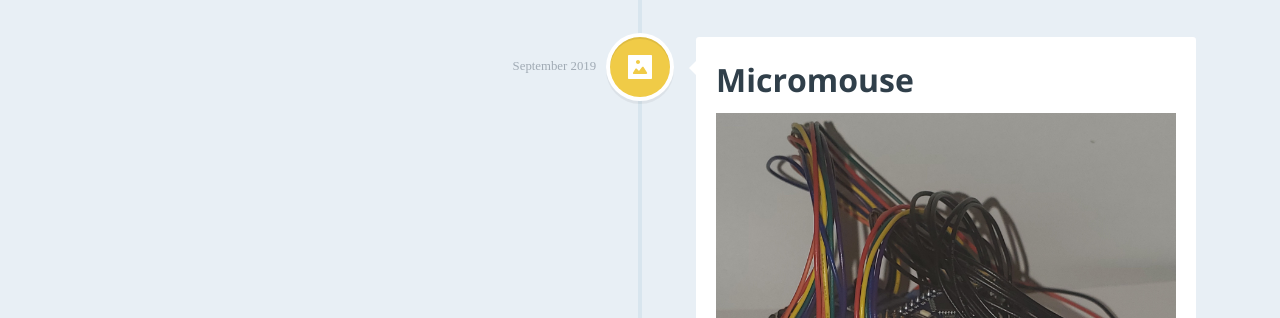
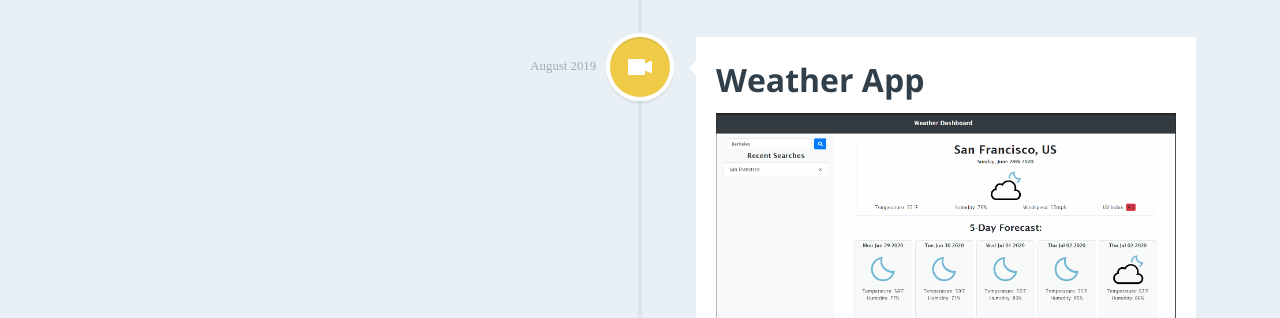
Before and after one commit to eddyangang/portfolio-2025, a React (Create React App) app: page / in a window 1280 px wide. Shown: the part 2482-2800 px from the top of the page. Built offline with nearby package versions, Linux system fonts and the light colour scheme; a web font is replaced by a local one.

Commit message:
updated timeline

```diff
--- a/public/css/style.scss
+++ b/public/css/style.scss
@@ -11,10 +11,10 @@
     // colors
     @include defineColorHSL(--cd-color-1, 206, 21%, 24%); // Navy
     @include defineColorHSL(--cd-color-2, 205, 38%, 89%); // Blue
-  @include defineColorHSL(--cd-color-3, 207, 10%, 55%); // Grey
+    @include defineColorHSL(--cd-color-3, 0, 10%, 55%); // Grey
     @include defineColorHSL(--cd-color-4, 111, 51%, 60%); // Green
     @include defineColorHSL(--cd-color-5, 356, 53%, 49%); // Red
-  @include defineColorHSL(--cd-color-6, 47, 85%, 61%);  // Yellow
+    @include defineColorHSL(--cd-color-6, 47, 85%, 61%); // Yellow
 
     // header
     --cd-header-height: 200px;
@@ -24,10 +24,10 @@
     --font-secondary: 'Open Sans', sans-serif;
 }
 
-@supports(--css: variables) {
+@supports (--css: variables) {
     :root {
         @include breakpoint(md) {
-      --cd-header-height:  300px;
+            --cd-header-height: 300px;
         }
     }
 }
@@ -61,7 +61,8 @@
     position: relative;
     padding: var(--space-md) 0;
 
-  &::before { // this is the timeline vertical line
+    &::before {
+        // this is the timeline vertical line
         content: '';
         position: absolute;
         top: 0;
@@ -76,7 +77,6 @@
             left: 50%;
             transform: translateX(-50%);
         }
-
     }
 }
 
@@ -105,7 +105,8 @@
     width: 40px;
     height: 40px;
     border-radius: 50%;
-  box-shadow: 0 0 0 4px var(--color-white), inset 0 2px 0 rgba(#000, 0.08), 0 3px 0 4px rgba(#000, 0.05);
+    box-shadow: 0 0 0 4px var(--color-white), inset 0 2px 0 rgba(#000, 0.08),
+        0 3px 0 4px rgba(#000, 0.05);
 
     img {
         width: 24px;
@@ -146,7 +147,8 @@
     padding: var(--space-md);
     box-shadow: 0 3px 0 var(--cd-color-2);
 
-  &::before { // triangle next to content block
+    &::before {
+        // triangle next to content block
         content: '';
         position: absolute;
         top: 16px;
@@ -166,11 +168,13 @@
         font-size: 0.8em;
         --line-height-multiplier: 1.2;
 
-    &::before { // triangle
+        &::before {
+            // triangle
             top: 24px;
         }
 
-    .cd-timeline__block:nth-child(odd) &::before { // change triangle direction
+        .cd-timeline__block:nth-child(odd) &::before {
+            // change triangle direction
             right: auto;
             left: 100%;
             @include triangle(right, 7px, var(--color-white));
@@ -195,8 +199,10 @@
     }
 }
 
-@include breakpoint(md) { // animations
-  .cd-timeline__img--hidden, .cd-timeline__content--hidden {
+@include breakpoint(md) {
+    // animations
+    .cd-timeline__img--hidden,
+    .cd-timeline__content--hidden {
         visibility: hidden;
     }
 
@@ -212,7 +218,6 @@
         animation-name: cd-bounce-2-inverse;
     }
 }
-
 
 @keyframes cd-bounce-1 {
     0% {
--- a/src/components/AboutMe/style.css
+++ b/src/components/AboutMe/style.css
@@ -3,6 +3,9 @@
     overflow: hidden;
     width: 20rem;
     height: 20rem;
+    border-radius: 100%;
+    border-style: solid;
+    border-width: 5px;
 }
 
 #slide {
--- a/src/components/Timeline/index.js
+++ b/src/components/Timeline/index.js
@@ -33,17 +33,18 @@ export default function Timeline() {
             date: '2019-09-01 07:00:00',
         },
         {
-            title: 'Micromouse',
+            title: 'Weather App',
             summary:
-                'Designed and built a micromouse vehicle. Programmed  PID controllers on an arduino nano to allow the vehicle to adjust for deviations when cruising straight or turning. Used a PID controller to allow the vehicle to follow a wall. Used Flood-fill algorithm to find best path within a maze.',
-            image_path: './img/mouse2.jpg',
-            image_icon: './img/cd-icon-picture.svg',
-            github_url: '',
-            deployed_url: '',
-            date: '2019-09-01 07:00:00',
+                'A mobile responsive weather application allowing users to search for cities and obtain weather forecast using three different HTTP request from OpenWeatherMap API.',
+            image_path: './img/weatherApp.gif',
+            image_icon: './img/cd-icon-movie.svg',
+            github_url: 'https://github.com/eddyangang/weather-station',
+            deployed_url: 'https://eddyangang.github.io/weather-station/',
+            date: '2019-08-01 07:00:00',
             createdAt: '2020-08-05 09:34:04',
             updatedAt: '2020-08-05 09:34:04',
         },
+
         {
             title: 'Crazyflie 2.0 Drone',
             summary:
@@ -57,6 +58,18 @@ export default function Timeline() {
             updatedAt: '2020-08-05 09:34:04',
         },
         {
+            title: 'Micromouse',
+            summary:
+                'Designed and built a micromouse vehicle. Programmed  PID controllers on an arduino nano to allow the vehicle to adjust for deviations when cruising straight or turning. Used a PID controller to allow the vehicle to follow a wall. Used Flood-fill algorithm to find best path within a maze.',
+            image_path: './img/mouse2.jpg',
+            image_icon: './img/cd-icon-picture.svg',
+            github_url: '',
+            deployed_url: '',
+            date: '2019-09-01 07:00:00',
+            createdAt: '2020-08-05 09:34:04',
+            updatedAt: '2020-08-05 09:34:04',
+        },
+        {
             title: 'X-Ray Rotation Bed',
             summary:
                 'Designed the state machine architecture of a motion controller for a seven axis tomography system on LabView, integrated an intuitive UI for controlling each axis, and established serial communication via ethernet to the motion controller. Kept daily progress with a research journal.',
@@ -65,30 +78,6 @@ export default function Timeline() {
             github_url: '',
             deployed_url: '',
             date: '2019-06-01 07:00:00',
-            createdAt: '2020-08-05 09:34:04',
-            updatedAt: '2020-08-05 09:34:04',
-        },
-        {
-            title: 'HoverBoard',
-            summary:
-                'Designed a real-time, multitasking model of hovercraft using three directional quadcopter fans, and one lift fan on Solidworks. Established the state machine architecture and an intuitive GUI that allows for mouse actions and directional buttons on the keyboard to control hovercraft.',
-            image_path: './img/hover.jpg',
-            image_icon: './img/cd-icon-picture.svg',
-            github_url: '',
-            deployed_url: '',
-            date: '2019-05-01 07:00:00',
-            createdAt: '2020-08-05 09:34:04',
-            updatedAt: '2020-08-05 09:34:04',
-        },
-        {
-            title: '2D Printer',
-            summary:
-                'Built a real-time 2D printer by developing a model on Solidworks and 3D printing components to build a prototype. Established serial communication using PSOC series micro-controller and used LabView to track coordinates of the mouse to then translate controls for each motor.',
-            image_path: './img/2dprinter.jpg',
-            image_icon: './img/cd-icon-picture.svg',
-            github_url: '',
-            deployed_url: '',
-            date: '2018-12-01 08:00:00',
             createdAt: '2020-08-05 09:34:04',
             updatedAt: '2020-08-05 09:34:04',
         },
@@ -117,38 +106,26 @@ export default function Timeline() {
             updatedAt: '2020-08-05 09:34:04',
         },
         {
-            title: 'Weather App',
+            title: 'HoverBoard',
             summary:
-                'A mobile responsive weather application allowing users to search for cities and obtain weather forecast using three different HTTP request from OpenWeatherMap API.',
-            image_path: './img/weatherApp.gif',
-            image_icon: './img/cd-icon-movie.svg',
-            github_url: 'https://github.com/eddyangang/weather-station',
-            deployed_url: 'https://eddyangang.github.io/weather-station/',
-            date: '2020-07-01 07:00:00',
+                'Designed a real-time, multitasking model of hovercraft using three directional quadcopter fans, and one lift fan on Solidworks. Established the state machine architecture and an intuitive GUI that allows for mouse actions and directional buttons on the keyboard to control hovercraft.',
+            image_path: './img/hover.jpg',
+            image_icon: './img/cd-icon-picture.svg',
+            github_url: '',
+            deployed_url: '',
+            date: '2019-05-01 07:00:00',
             createdAt: '2020-08-05 09:34:04',
             updatedAt: '2020-08-05 09:34:04',
         },
         {
-            title: 'Budget Buddies',
+            title: '2D Printer',
             summary:
-                'A fullstack financial planning application that can help you be conscience of your day to day purchases.',
-            image_path: './img/budgetbuddy.gif',
-            image_icon: './img/cd-icon-movie.svg',
-            github_url: 'https://github.com/eddyangang/budget-buddy',
-            deployed_url: 'https://agile-retreat-52176.herokuapp.com/',
-            date: '2020-08-01 07:00:00',
-            createdAt: '2020-08-05 09:34:04',
-            updatedAt: '2020-08-05 09:34:04',
-        },
-        {
-            title: 'Employee Tracker',
-            summary:
-                'A command line application allows the user to quickly add, view, and update employees, roles, and departments within a company; and have the data stored in a SQL database.',
-            image_path: './img/preview.gif',
-            image_icon: './img/cd-icon-movie.svg',
-            github_url: 'https://github.com/eddyangang/employeeTracker',
+                'Built a real-time 2D printer by developing a model on Solidworks and 3D printing components to build a prototype. Established serial communication using PSOC series micro-controller and used LabView to track coordinates of the mouse to then translate controls for each motor.',
+            image_path: './img/2dprinter.jpg',
+            image_icon: './img/cd-icon-picture.svg',
+            github_url: '',
             deployed_url: '',
-            date: '2020-07-20 07:00:00',
+            date: '2018-12-01 08:00:00',
             createdAt: '2020-08-05 09:34:04',
             updatedAt: '2020-08-05 09:34:04',
         },
--- a/src/index.css
+++ b/src/index.css
@@ -1,13 +1,14 @@
 body {
-  margin: 0;
-  font-family: -apple-system, BlinkMacSystemFont, 'Segoe UI', 'Roboto', 'Oxygen',
-    'Ubuntu', 'Cantarell', 'Fira Sans', 'Droid Sans', 'Helvetica Neue',
-    sans-serif;
-  -webkit-font-smoothing: antialiased;
-  -moz-osx-font-smoothing: grayscale;
+    margin: 0;
+    font-family: -apple-system, BlinkMacSystemFont, 'Segoe UI', 'Roboto',
+        'Oxygen', 'Ubuntu', 'Cantarell', 'Fira Sans', 'Droid Sans',
+        'Helvetica Neue', sans-serif;
+    -webkit-font-smoothing: antialiased;
+    -moz-osx-font-smoothing: grayscale;
+    background-color: var(--cd-color-2);
 }
 
 code {
-  font-family: source-code-pro, Menlo, Monaco, Consolas, 'Courier New',
-    monospace;
+    font-family: source-code-pro, Menlo, Monaco, Consolas, 'Courier New',
+        monospace;
 }
```
Also changed, not shown: src/App.css (indentation only). Lines whose indentation alone changed are shown as unchanged.
